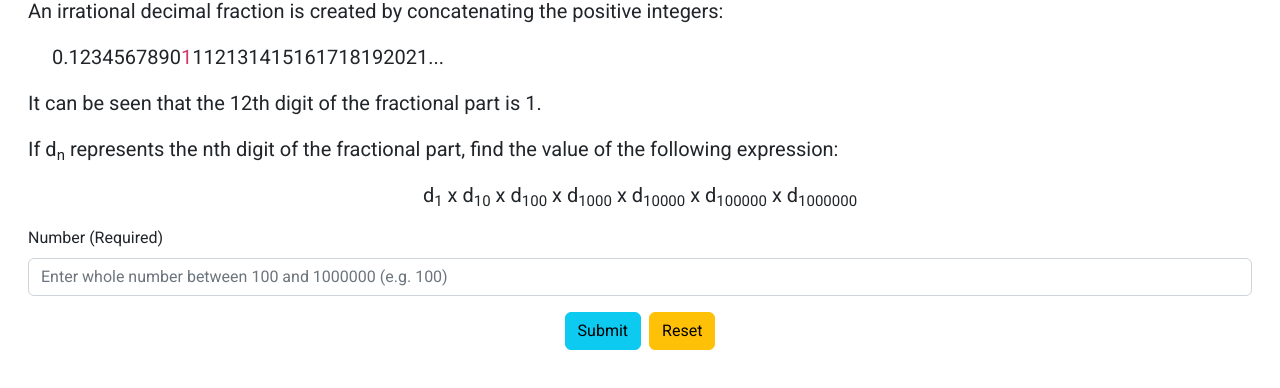
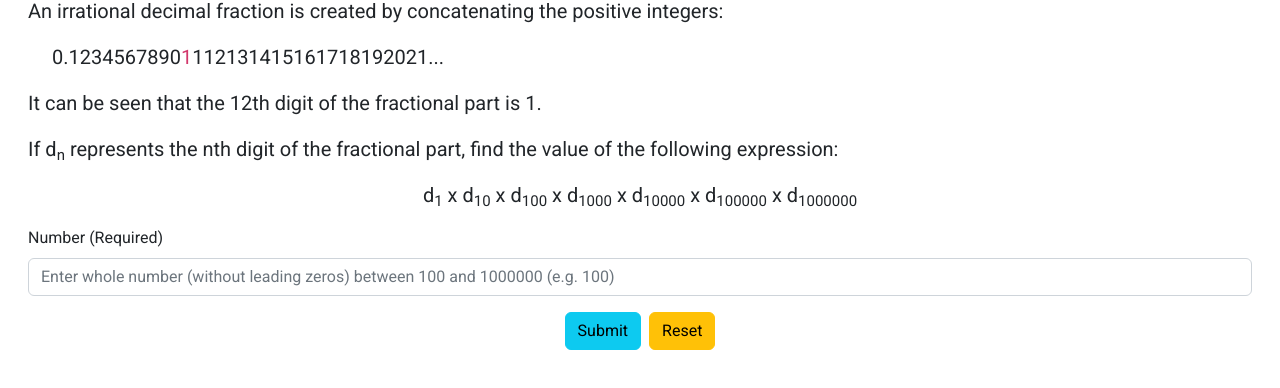
Before and after one commit to derektypist/project-euler-040, a plain HTML site: page index.html in a window 1280 px wide. Shown: the part 122-510 px from the top of the page. Drawn offline with nearby package versions, Linux system fonts and the light colour scheme.

Commit message:
Updated index.html - title and placeholder

```diff
--- a/index.html
+++ b/index.html
@@ -36,8 +36,8 @@
             <!-- Set Up Label and Input -->
             <article class="mb-3">
                 <label for="mynumber" class="form-label">Number (Required)</label>
-                <input class="form-control" placeholder="Enter whole number between 100 and 1000000 (e.g. 100)"
-                    title="Enter whole number between 100 and 1000000" id="mynumber">
+                <input class="form-control" placeholder="Enter whole number (without leading zeros) between 100 and 1000000 (e.g. 100)"
+                    title="Enter whole number between 100 and 1000000.  Do not include leading zeros." id="mynumber">
             </article>
 
             <!-- Set Up and Center Buttons -->
```
